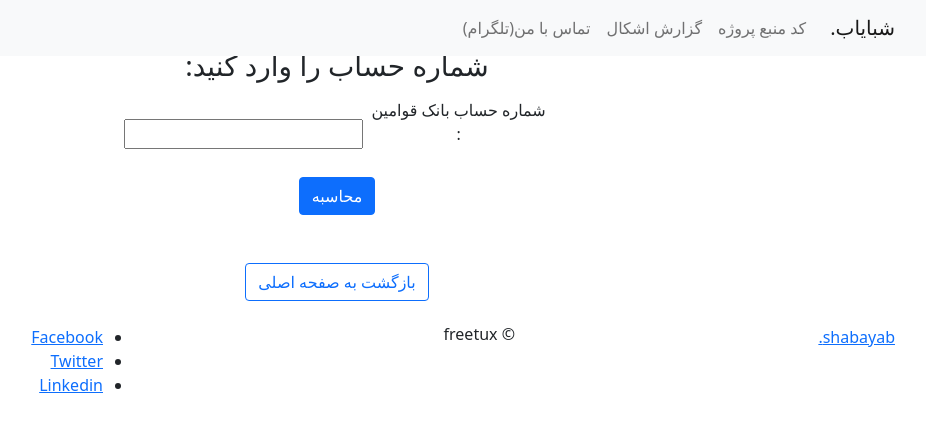
After one commit to herotux/shabayab, a Flask app: page /acnttoiban/ghavamin in a window 1280 px wide. The commit adds this page. Shown: the top 432 px of the page, without its empty margins (303-1229 px from the left). Run offline with Flask 2, Linux system fonts and the light colour scheme; some libraries are stand-ins or nearby versions.

Commit message:
Ghavamin bank added

```diff
--- a/app.py
+++ b/app.py
@@ -619,3 +619,25 @@ def markaziconvert():
         cd = "0" + str(cd)
     iban = cc + cd + bban
     return render_template('/acnttoiban/markazi.html', iban=iban)
+
+
+@app.route('/acnttoiban/ghavamin')
+def ghavamin():
+    return render_template('/acnttoiban/ghavamin.html')
+
+
+@app.route("/acnttoiban/ghavamin", methods=["POST"])
+def ghavaminconvert():
+    an = request.form['accountnumber']
+    # Bank identify number for ghavamin
+    bi = "052"
+    # Iran code
+    cc = "IR"
+    bban = bi + "0000" + str(an)
+
+    # check digits
+    cd = str(98 - int(bban + "182700") % 97)
+    if len(cd) < 2:
+        cd = "0" + str(cd)
+    iban = cc + cd + bban
+    return render_template('/acnttoiban/ghavamin.html', iban=iban)
--- /dev/null
+++ b/templates/acnttoiban/ghavamin.html
@@ -0,0 +1,32 @@
+{% extends "base.html" %}
+{% block title %}تبدیل شماره حساب بانک قوامین به شماره شبا{% endblock %}
+{% block head %}
+    {{ super() }}
+    <style type="text/css">
+        .important { color: #336699; }
+    </style>
+{% endblock %}
+
+{% block content %}
+<div class="container-fluid">
+    <div class="row text-center">
+      <div class="col-sm">
+        <h3>شماره حساب را وارد کنید:</h3>
+        <div class="form-group"></div>
+            <form action="/acnttoiban/ghavamin" method="POST">
+                <label for="accountnumber" class="col-sm-2 col-form-label" >شماره حساب بانک قوامین  :</label>
+                <input name="accountnumber"><br><br>
+                <input class="btn btn-primary" type="submit" value="محاسبه">
+            </form>
+            <br></br>
+            <a class="btn btn-outline-primary" href="/" role="button">
+                بازگشت به صفحه اصلی
+            </a>
+              <br></br>
+        </div>
+        {% if iban%}
+        <h3>{{ iban }}</h3>
+        {% endif %}
+      </div>
+    </div>
+{% endblock %}
--- a/templates/index.html
+++ b/templates/index.html
@@ -167,9 +167,9 @@
                   </div>
                   <div class="col-sm text-center">
                      <div class="views-field views-field-field-image">
-                        <div class="field-content"><a href="#" ><img typeof="foaf:Image" src="{{url_for('static', filename='ghavamin.png')}}" alt="" width="150" height="150"></a></div>
+                        <div class="field-content"><a href="/acnttoiban/ghavamin" ><img typeof="foaf:Image" src="{{url_for('static', filename='ghavamin.png')}}" alt="" width="150" height="150"></a></div>
                      </div>
-                     <div class="text-center"><span class="field-content"><a href="#" >بانک قوامین</a></span></div>
+                     <div class="text-center"><span class="field-content"><a href="/acnttoiban/ghavamin" >بانک قوامین</a></span></div>
                   </div>
                   <div class="col-sm text-center">
                      <div class="views-field views-field-field-image">
```
